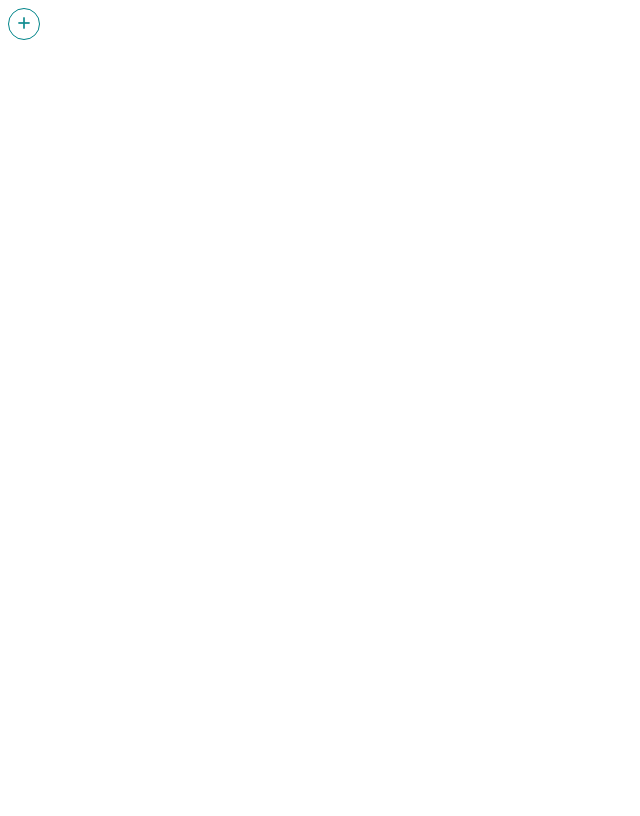
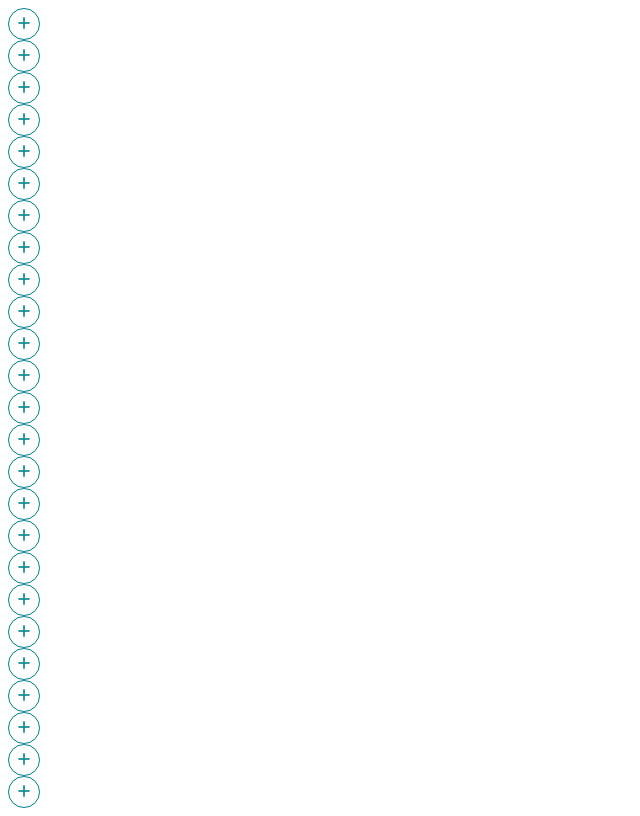
Before and after one commit to JJ1822/StockX-Inventory-Web-Interface, a React (Create React App) app: page / in a window 1280 px wide. Shown: the whole page, without its empty margins (0-640 px from the left). Built offline with nearby package versions, Linux system fonts and the light colour scheme.

Commit message:
creating 25 shelves

```diff
--- a/src/App.js
+++ b/src/App.js
@@ -3,9 +3,14 @@ import Shelve from './shelve_spot';
 
 class App extends Component {
   render() {
+
+    var spot = Array(25).fill().map((_, i) => {
+      return <Shelve key={i} />
+      });
+
     return (
       <div className="App">
-        <Shelve />
+        {spot}
       </div>
     );
   }
--- a/src/shelve_spot.jsx
+++ b/src/shelve_spot.jsx
@@ -19,7 +19,6 @@ class Shelve extends React.Component {
     super(props);
     this.state = {
       modalIsOpen: false,
-      id: "",
       brand: "",
       style: "",
       size: "",
@@ -29,6 +28,7 @@ class Shelve extends React.Component {
     this.update = this.update.bind(this);
     this.openModal = this.openModal.bind(this);
     this.closeModal = this.closeModal.bind(this);
+    this.deleteShoe = this.deleteShoe.bind(this);
   }
 
   openModal() {
@@ -45,12 +45,17 @@ class Shelve extends React.Component {
     });
   }
 
-  handleClick() {
-
+  deleteShoe() {
+    this.setState({
+      brand: "",
+      style: "",
+      size: "",
+      upc_id: ""
+      });
   }
 
   noShoe() {
-    if(!this.state.id) {
+    if(!this.state.brand && !this.state.size && !this.state.style && !this.state.upc_id) {
       return (
         <div>
           <button
@@ -62,12 +67,24 @@ class Shelve extends React.Component {
         </div>
       ) } else {
         return (
+          <div>
             <ul>
               <li>{this.state.brand}</li>
               <li>{this.state.style}</li>
               <li>{this.state.size}</li>
               <li>{this.state.upc_id}</li>
             </ul>
+            <button
+              onClick={this.openModal}
+              >
+              Edit
+            </button>
+            <button
+              onClick={this.deleteShoe}
+              >
+              Delete
+            </button>
+          </div>
           )
       }
   }
```
